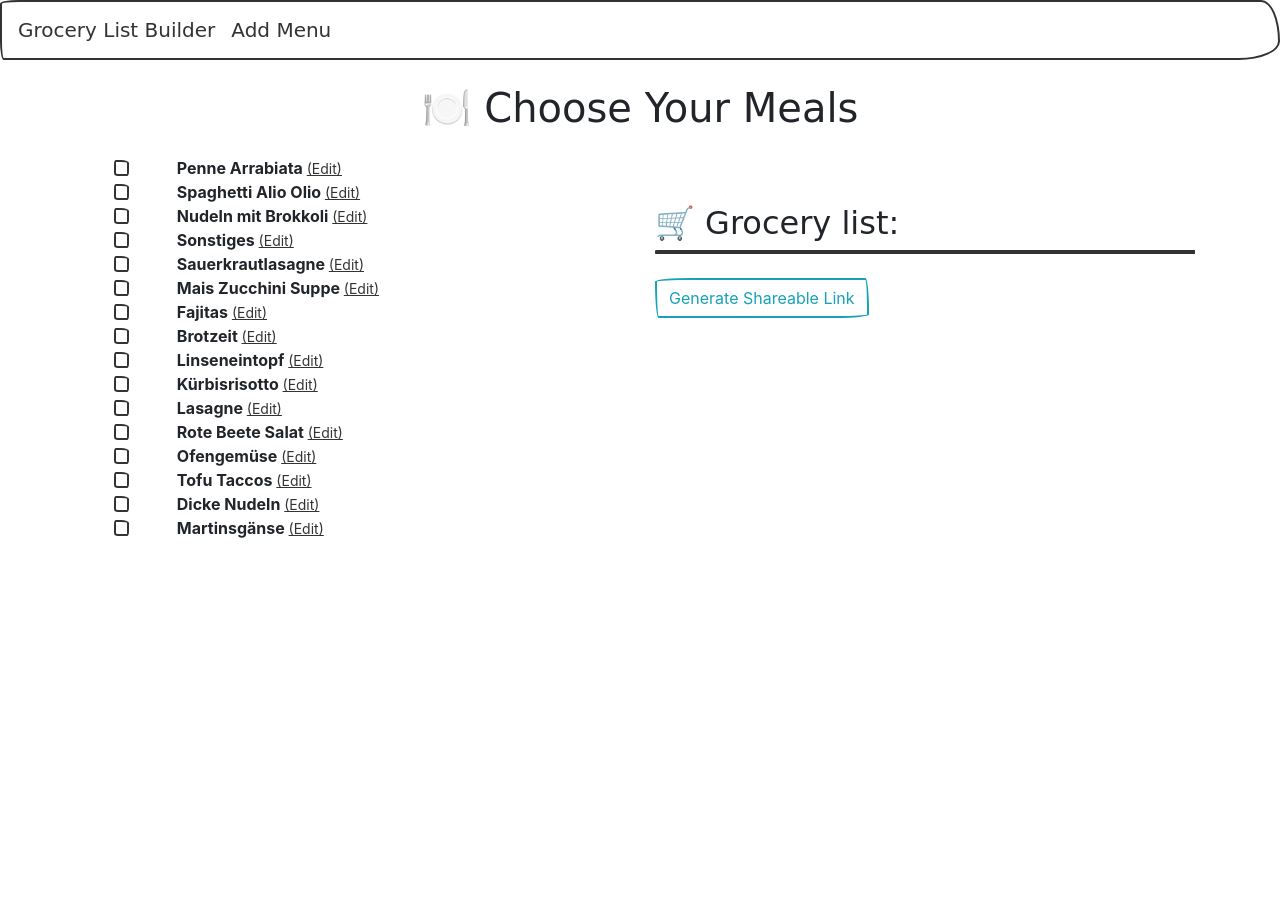
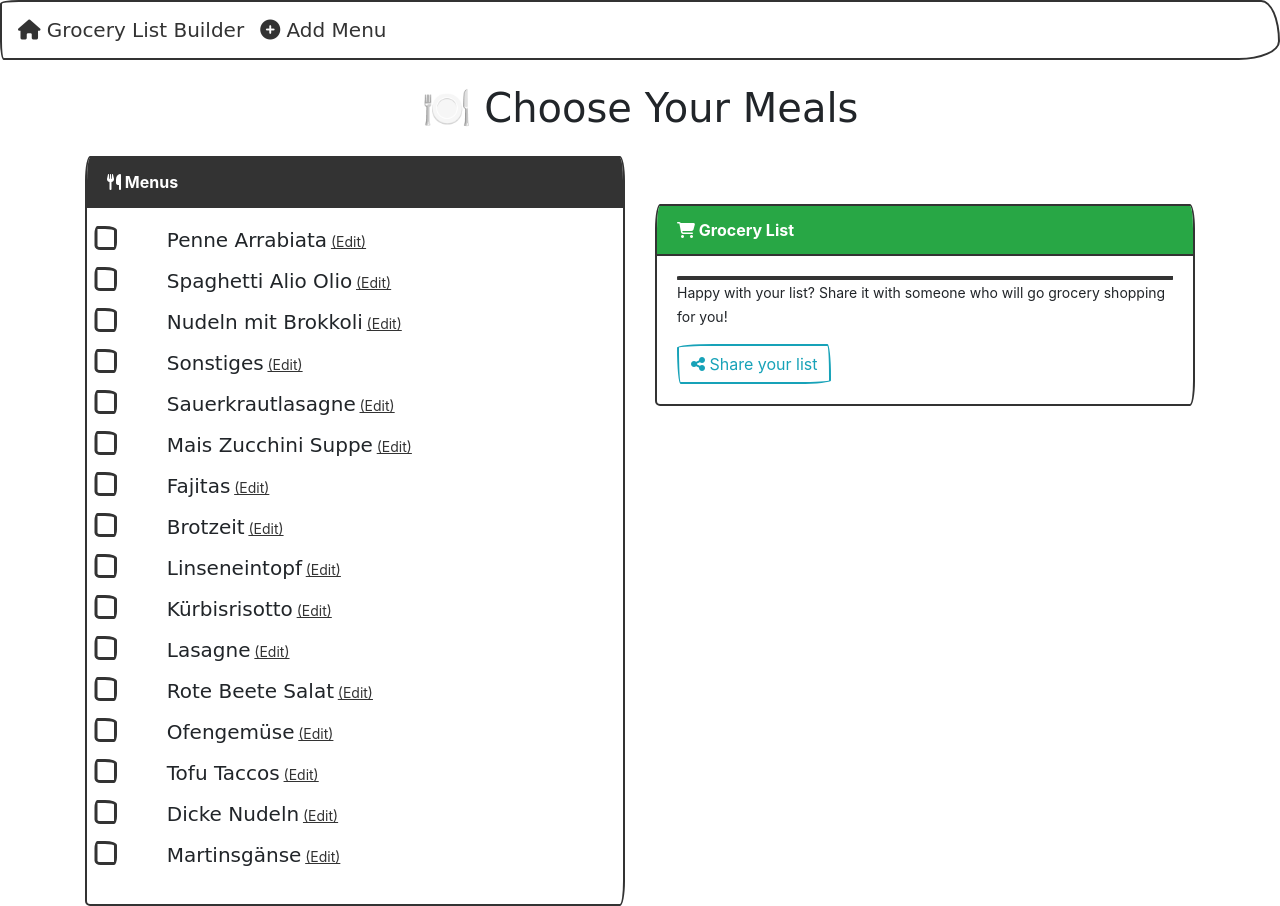
Before and after one commit to HolgerKurtz/grocery-list, a Flask app: page / in a window 1280 px wide. Before the commit the page ends 538 px from the top, so only its background shows below. Run offline with Flask 3, Linux system fonts and the light colour scheme; some libraries are stand-ins or nearby versions; some web fonts are replaced.

Commit message:
Improved design

```diff
--- a/static/main.js
+++ b/static/main.js
@@ -64,7 +64,7 @@ $(document).ready(function () {
             "<i>" +
             menus +
             "</i>" +
-            '<button class="btn btn-danger btn-sm float-right delete-button">✓</button>' +
+            '<button class="btn btn-success float-right delete-button"><i class="fas fa-cart-plus"></i>✔</button>' +
             "</li>"
           );
         })
--- a/templates/index.html
+++ b/templates/index.html
@@ -37,22 +37,32 @@
     />
   </head>
   <body>
-    <nav class="navbar navbar-expand-sm navbar-light bg-light">
-      <a class="navbar-brand" href="/">Grocery List Builder</a>
-      <a class="navbar-brand" href="/add_menu">Add Menu</a>
+    <nav class="navbar navbar-expand-sm navbar-light bg-light sticky-top">
+      <a class="navbar-brand" href="/">
+        <i class="fas fa-home"></i> Grocery List Builder
+      </a>
+      <a class="navbar-brand" href="/add_menu">
+        <i class="fas fa-plus-circle"></i> Add Menu
+      </a>
     </nav>
-    <div class="container">
+    <div class="container mt-4">
       <h1 class="text-center my-4">🍽️ Choose Your Meals</h1>
       <div class="row">
         <div class="col-md-6">
+          <div class="card">
+            <div class="card-header bg-primary text-white">
+              <i class="fas fa-utensils"></i> Menus
+            </div>
+            <div class="card-body">
               {% for menu in menus %}
-          <div class="form-check ml-5">
+              <div class="form-check ml-3 mb-3">
                 <input
                   class="form-check-input menu-checkbox"
                   type="checkbox"
                   name="menus"
                   value="{{ menu }}"
                   id="{{ menu.replace(' ', '_') }}"
+                  style="transform: scale(1.5)"
                   {%
                   if
                   menu
@@ -62,7 +72,10 @@
                   endif
                   %}
                 />
-            <label class="form-check-label" for="{{ menu.replace(' ', '_') }}">
+                <label
+                  class="form-check-label h5"
+                  for="{{ menu.replace(' ', '_') }}"
+                >
                   {{ menu }}
                 </label>
                 <a href="{{ url_for('update_menu', menu_name=menu) }}"
@@ -71,24 +84,44 @@
               </div>
               {% endfor %}
             </div>
+          </div>
+        </div>
         <div class="col-md-6 my-5">
-          <h2 id="shopping-cart">🛒 Grocery list:</h2>
+          <div class="card">
+            <div class="card-header bg-success text-white">
+              <i class="fas fa-shopping-cart"></i> Grocery List
+            </div>
+            <div class="card-body">
               <ul class="list-group" id="ingredients-list">
                 {% for ingredient in selected_ingredients %}
-            <li class="list-group-item">
+                <li
+                  class="list-group-item d-flex justify-content-between align-items-center"
+                >
                   <span class="ingredient-name">{{ ingredient }}</span>
-              <button class="btn btn-success btn-sm float-right delete-button">
-                ✓
-              </button>
                 </li>
                 {% endfor %}
               </ul>
+
+              <small>
+                Happy with your list? Share it with someone who will go grocery
+                shopping for you!
+              </small>
               <br />
-          <button id="generate-link-button" class="btn btn-outline-info mb-3">
-            Generate Shareable Link
+              <button
+                id="generate-link-button"
+                class="btn btn-outline-info mt-3"
+              >
+                <i class="fas fa-share-alt"></i> Share your list
               </button>
             </div>
           </div>
         </div>
+      </div>
+    </div>
+    <!-- FontAwesome for icons -->
+    <script
+      src="https://kit.fontawesome.com/a076d05399.js"
+      crossorigin="anonymous"
+    ></script>
   </body>
 </html>
```
Lines whose indentation alone changed are shown as unchanged.
